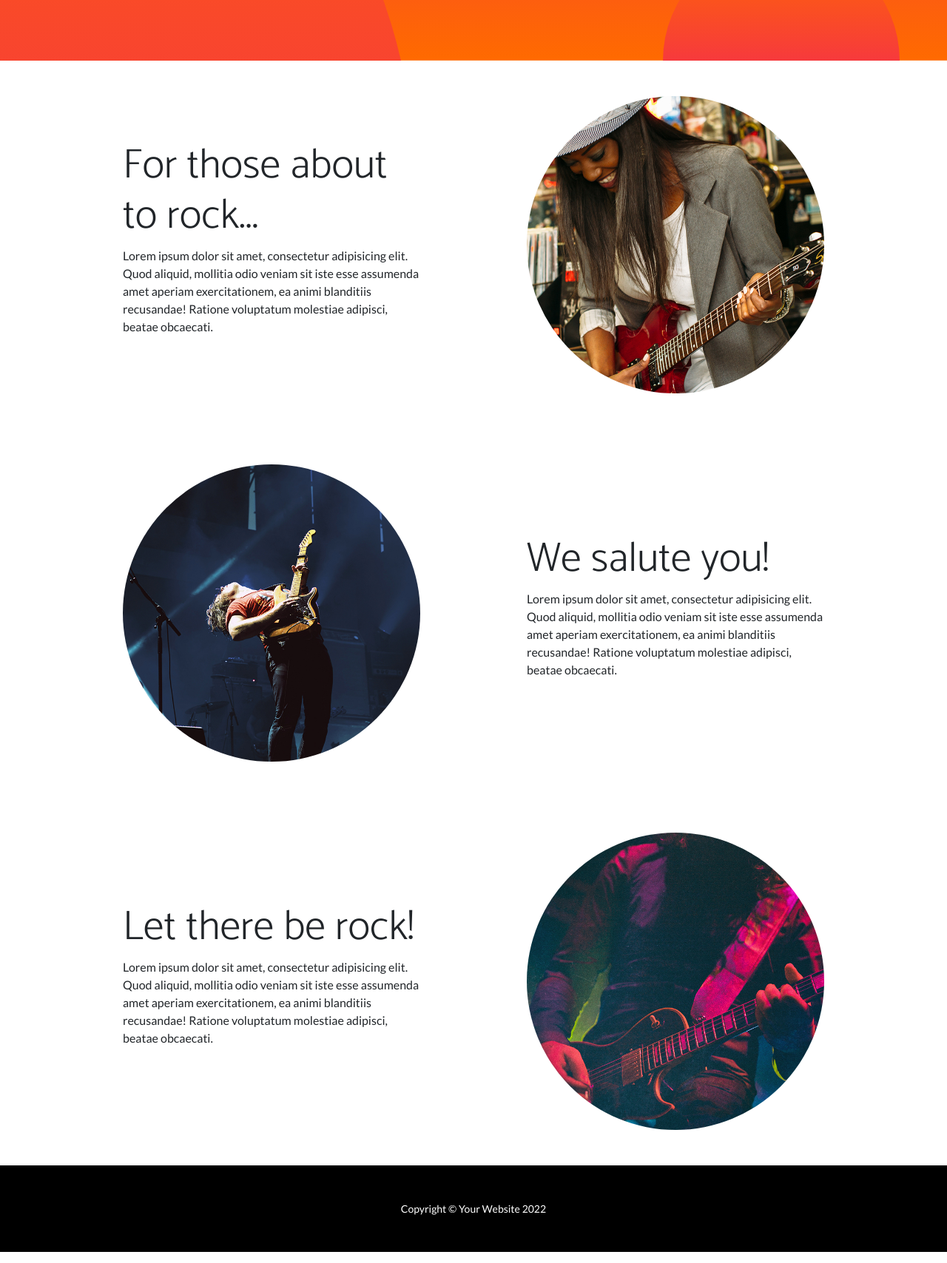
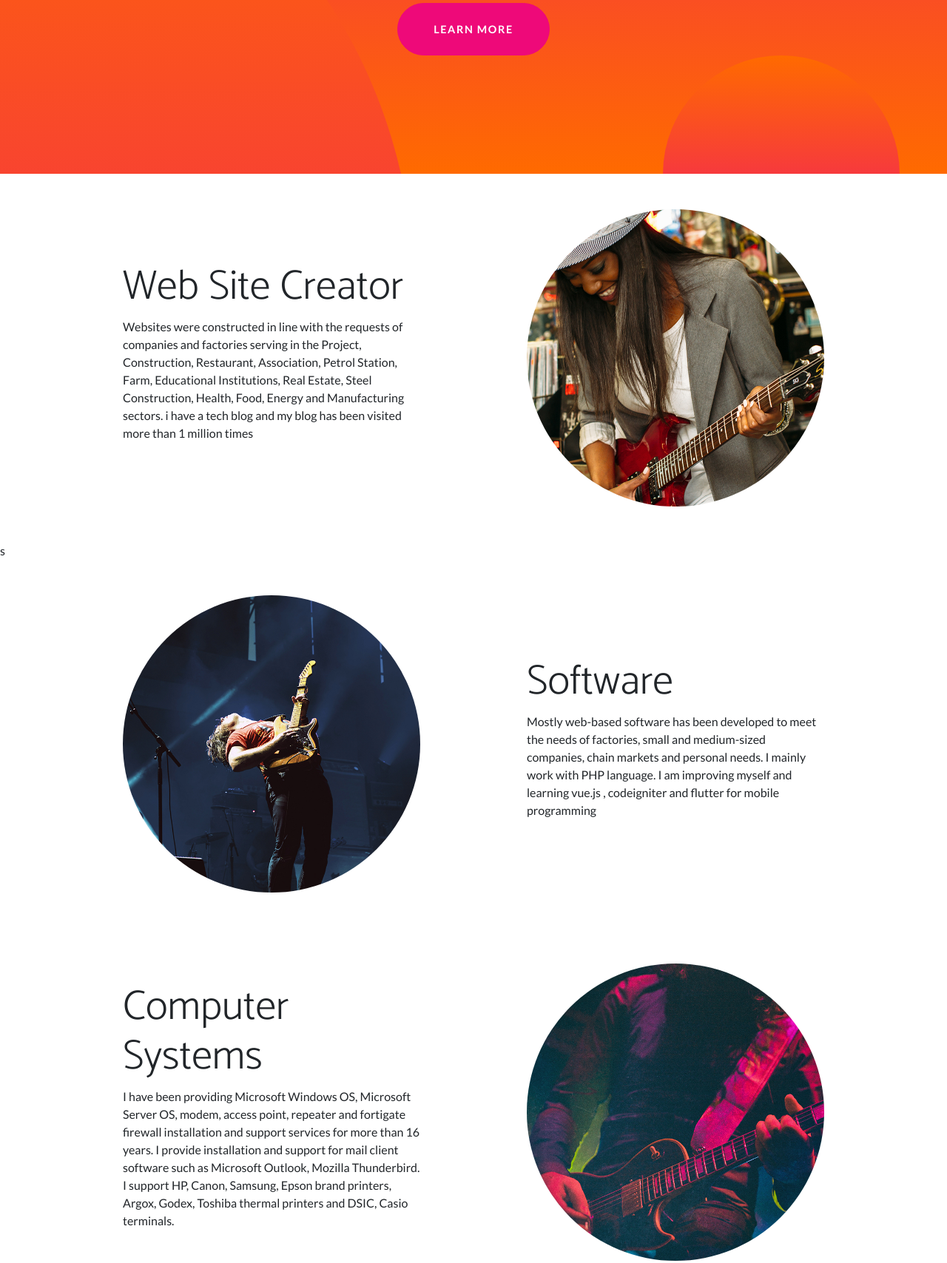
Before and after one commit to cuneytisilak/cuneytisilak.github.io, a plain HTML site: page index.html in a window 1280 px wide. Shown: the part 605-2313 px from the top of the page at 74% size. Drawn offline with nearby package versions, Linux system fonts and the light colour scheme.

Commit message:
Update index.html

```diff
--- a/index.html
+++ b/index.html
@@ -1,30 +1,37 @@
 <!DOCTYPE html>
 <html lang="en">
+
 <head>
     <meta charset="utf-8" />
     <meta name="viewport" content="width=device-width, initial-scale=1, shrink-to-fit=no" />
     <meta name="description" content="" />
     <meta name="author" content="" />
-        <title>One Page Wonder - Start Bootstrap Template</title>
+    <title>I am Cuneyt Isilak - Web Programmer , Information Systems Specialist</title>
     <link rel="icon" type="image/x-icon" href="assets/favicon.ico" />
     <!-- Font Awesome icons (free version)-->
     <script src="https://use.fontawesome.com/releases/v6.1.0/js/all.js" crossorigin="anonymous"></script>
     <!-- Google fonts-->
-        <link href="https://fonts.googleapis.com/css?family=Catamaran:100,200,300,400,500,600,700,800,900" rel="stylesheet" />
-        <link href="https://fonts.googleapis.com/css?family=Lato:100,100i,300,300i,400,400i,700,700i,900,900i" rel="stylesheet" />
+    <link href="https://fonts.googleapis.com/css?family=Catamaran:100,200,300,400,500,600,700,800,900"
+        rel="stylesheet" />
+    <link href="https://fonts.googleapis.com/css?family=Lato:100,100i,300,300i,400,400i,700,700i,900,900i"
+        rel="stylesheet" />
     <!-- Core theme CSS (includes Bootstrap)-->
     <link href="css/styles.css" rel="stylesheet" />
 </head>
+
 <body id="page-top">
     <!-- Navigation-->
     <nav class="navbar navbar-expand-lg navbar-dark navbar-custom fixed-top">
         <div class="container px-5">
             <a class="navbar-brand" href="#page-top">Cüneyt IŞILAK</a>
-                <button class="navbar-toggler" type="button" data-bs-toggle="collapse" data-bs-target="#navbarResponsive" aria-controls="navbarResponsive" aria-expanded="false" aria-label="Toggle navigation"><span class="navbar-toggler-icon"></span></button>
+            <button class="navbar-toggler" type="button" data-bs-toggle="collapse" data-bs-target="#navbarResponsive"
+                aria-controls="navbarResponsive" aria-expanded="false" aria-label="Toggle navigation"><span
+                    class="navbar-toggler-icon"></span></button>
             <div class="collapse navbar-collapse" id="navbarResponsive">
                 <ul class="navbar-nav ms-auto">
-                        <li class="nav-item"><a class="nav-link" href="#scroll">Sign Up</a></li>
-                        <li class="nav-item"><a class="nav-link" href="#scroll">Log In</a></li>
+                    <li class="nav-item"><a class="nav-link" href="#scroll1">Web Site Creator</a></li>
+                    <li class="nav-item"><a class="nav-link" href="#scroll2">Software</a></li>
+                    <li class="nav-item"><a class="nav-link" href="#scroll3">Computer Systems</a></li>
                 </ul>
             </div>
         </div>
@@ -33,9 +40,10 @@
     <header class="masthead text-center text-white">
         <div class="masthead-content">
             <div class="container px-5">
-                    <h1 class="masthead-heading mb-0">One Page Wonder</h1>
-                    <h2 class="masthead-subheading mb-0">Will Rock Your Socks Off</h2>
-                    <a class="btn btn-primary btn-xl rounded-pill mt-5" href="#scroll">Learn More</a>
+                <h1 class="masthead-heading mb-0">Full Stack Developer</h1>
+                <h2 class="masthead-subheading mb-0">Since 2005, I have provided 8 software, more than 150 websites,
+                    thousands of IT services support</h2>
+                <a class="btn btn-primary btn-xl rounded-pill mt-5" href="#scroll4">Learn More</a>
             </div>
         </div>
         <div class="bg-circle-1 bg-circle"></div>
@@ -44,7 +52,7 @@
         <div class="bg-circle-4 bg-circle"></div>
     </header>
     <!-- Content section 1-->
-        <section id="scroll">
+    <section id="scroll1">
         <div class="container px-5">
             <div class="row gx-5 align-items-center">
                 <div class="col-lg-6 order-lg-2">
@@ -52,15 +60,20 @@
                 </div>
                 <div class="col-lg-6 order-lg-1">
                     <div class="p-5">
-                            <h2 class="display-4">For those about to rock...</h2>
-                            <p>Lorem ipsum dolor sit amet, consectetur adipisicing elit. Quod aliquid, mollitia odio veniam sit iste esse assumenda amet aperiam exercitationem, ea animi blanditiis recusandae! Ratione voluptatum molestiae adipisci, beatae obcaecati.</p>
+                        <h2 class="display-4">Web Site Creator</h2>
+                        <p>
+                            Websites were constructed in line with the requests of companies and factories serving in
+                            the Project, Construction, Restaurant, Association, Petrol Station, Farm, Educational
+                            Institutions, Real Estate, Steel Construction, Health, Food, Energy and Manufacturing
+                            sectors. i have a tech blog and my blog has been visited more than 1 million times
+                        </p>
                     </div>
                 </div>
             </div>
         </div>
     </section>
-        <!-- Content section 2-->
-        <section>
+    <!-- Content section 2-->s
+    <section id="scroll2">
         <div class="container px-5">
             <div class="row gx-5 align-items-center">
                 <div class="col-lg-6">
@@ -68,15 +81,20 @@
                 </div>
                 <div class="col-lg-6">
                     <div class="p-5">
-                            <h2 class="display-4">We salute you!</h2>
-                            <p>Lorem ipsum dolor sit amet, consectetur adipisicing elit. Quod aliquid, mollitia odio veniam sit iste esse assumenda amet aperiam exercitationem, ea animi blanditiis recusandae! Ratione voluptatum molestiae adipisci, beatae obcaecati.</p>
+                        <h2 class="display-4">Software</h2>
+                        <p>
+                            Mostly web-based software has been developed to meet the needs of factories, small and
+                            medium-sized companies, chain markets and personal needs.
+                            I mainly work with PHP language.
+                            I am improving myself and learning vue.js , codeigniter and flutter for mobile programming
+                        </p>
                     </div>
                 </div>
             </div>
         </div>
     </section>
     <!-- Content section 3-->
-        <section>
+    <section id="scroll3">
         <div class="container px-5">
             <div class="row gx-5 align-items-center">
                 <div class="col-lg-6 order-lg-2">
@@ -84,8 +102,17 @@
                 </div>
                 <div class="col-lg-6 order-lg-1">
                     <div class="p-5">
-                            <h2 class="display-4">Let there be rock!</h2>
-                            <p>Lorem ipsum dolor sit amet, consectetur adipisicing elit. Quod aliquid, mollitia odio veniam sit iste esse assumenda amet aperiam exercitationem, ea animi blanditiis recusandae! Ratione voluptatum molestiae adipisci, beatae obcaecati.</p>
+                        <h2 class="display-4">Computer Systems</h2>
+                        <p>
+                            I have been providing Microsoft Windows OS, Microsoft Server OS, modem, access point,
+                            repeater and fortigate firewall installation and support services for more than 16 years.
+
+                            I provide installation and support for mail client software such as Microsoft Outlook,
+                            Mozilla Thunderbird.
+
+                            I support HP, Canon, Samsung, Epson brand printers, Argox, Godex, Toshiba thermal printers
+                            and DSIC, Casio terminals.
+                        </p>
                     </div>
                 </div>
             </div>
@@ -93,11 +120,14 @@
     </section>
     <!-- Footer-->
     <footer class="py-5 bg-black">
-            <div class="container px-5"><p class="m-0 text-center text-white small">Copyright &copy; Your Website 2022</p></div>
+        <div class="container px-5">
+            <p class="m-0 text-center text-white small">Copyright &copy; cuneytisilak.github.io 2022</p>
+        </div>
     </footer>
     <!-- Bootstrap core JS-->
     <script src="https://cdn.jsdelivr.net/npm/bootstrap@5.1.3/dist/js/bootstrap.bundle.min.js"></script>
     <!-- Core theme JS-->
     <script src="js/scripts.js"></script>
 </body>
+
 </html>
```
Lines whose indentation alone changed are shown as unchanged.
